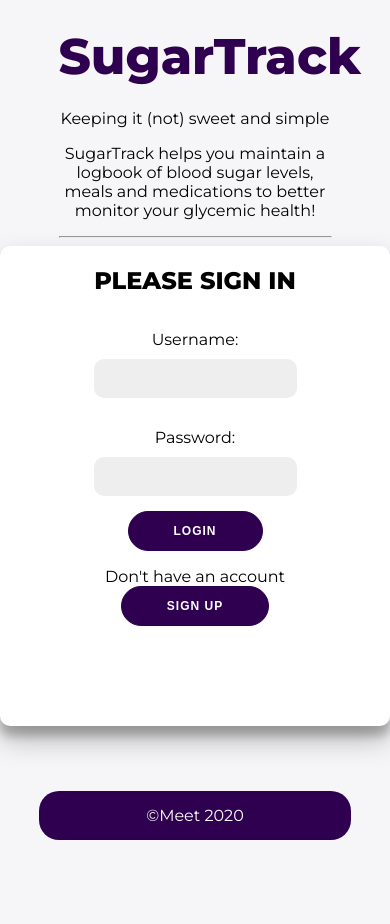
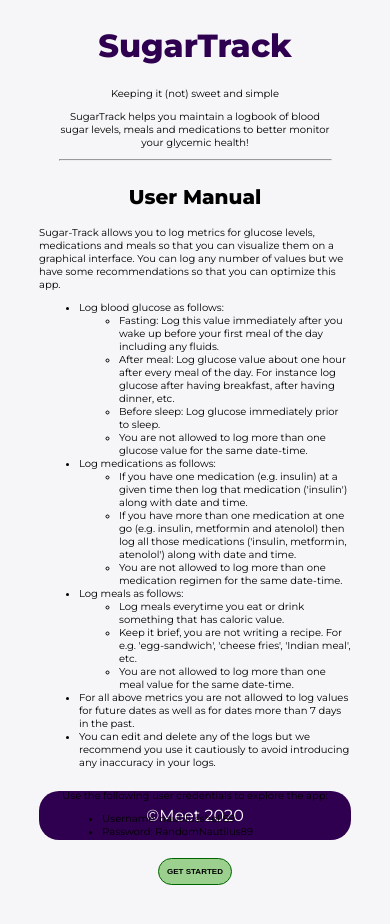
Before and after one commit to MeetPatel89/sugar-track-client, a React (Create React App) app: page /logdisplay in a window 390 px wide. Shown: the top 924 px of the page. Before the commit the page ends 844 px from the top, so only its background shows below. Built offline with nearby package versions, Linux system fonts and the light colour scheme.

Commit message:
add responsive landing page

```diff
--- a/src/App.css
+++ b/src/App.css
@@ -97,3 +97,52 @@
 	margin: 15px;
 	width: 70%;
 }
+
+.get-started {
+	margin: 10px;
+    background-color: #9cd08f;
+    border: 1px solid darkgreen;
+    color: black;
+}
+
+.main-container {
+	display: flex;
+	flex-direction: column;
+	justify-content: center;
+	align-items: center;
+}
+
+@media all and (max-width: 650px) {
+	h1 #header {
+		font-size: 1.3em;
+	}
+
+	h2 {
+		font-size: 25px;
+	}
+
+	 p,
+	 ul {
+		font-size: 10px;
+	}
+
+	button {
+		font-size: 8px;
+		letter-spacing: normal;
+		padding: 10px;
+	}
+}
+
+@media all and (max-width: 450px) {
+	h1 #header {
+		font-size: 1em;
+	}
+
+	h2 {
+		font-size: 20px;
+	}
+
+	button {
+		padding: 8px;
+	}
+}
--- a/src/App.js
+++ b/src/App.js
@@ -3,13 +3,15 @@
 import SignIn from './SignIn/SignIn';
 import './App.css';
 import Footer from './Footer/Footer';
-
+import UserManual from './UserManual/UserManual';
+import Header from './Header/Header';
 
 export default class App extends Component {
   constructor(props) {
     super(props);
     this.state = {
-      signInForm: true
+      signInForm: true,
+      Landing: true
     };
   }
 
@@ -23,13 +25,26 @@
     })
   }
 
+  handleStart = () => {
+    this.setState({
+      Landing: false
+    })
+  }
+
   render() {
     return (
       <>
-
-        {(this.state.signInForm)
+        {(this.state.Landing)
+        ? <><Header/><main className="main-container"><UserManual/><div className="dummy-account"><p>Use the following user credentials to explore the app:
+        <ul>
+          <li>Username: nautilusshell89</li>
+          <li>Password: RandomNautilus89</li></ul></p></div><button type="button" className="get-started" onClick={this.handleStart}>Get Started</button></main></>
+        :(
+          (this.state.signInForm)
           ? <SignIn handleClick={this.handleClick}/>
-          : <SignUp handleClick={this.handleClick}/>}
+          : <SignUp handleClick={this.handleClick}/>
+        )
+        }
         <Footer/>
       </>
     )
--- /dev/null
+++ b/src/EditLogForm/EditLogForm.js
@@ -0,0 +1,125 @@
+import React, { Component } from 'react';
+import moment from 'moment';
+import { Link } from 'react-router-dom';
+
+export default class EditLogForm extends Component {
+    constructor(props) {
+        super(props);
+        this.state = {
+            time: '',
+            date: '',
+            meals: '',
+            meds: '',
+            glucose: '',
+            editSuccess: false
+
+        }
+    }
+
+    handleChange = (e) => {
+        const value = e.target.value;
+        console.log(value)
+        const name = e.target.name;
+        this.setState({
+            [name]: value
+        })
+
+    }
+
+    handleSubmit = (e) => {
+        e.preventDefault();
+        const logMetric = (this.state.glucose)
+                            ?
+                            'glucose'
+                            : ((this.state.meds)
+                                ?
+                                'meds'
+                                : 'meals')
+        const logValue = this.state[logMetric]
+        const date_time = moment(`${this.state.date} ${this.state.time}`).toISOString();
+        console.log(date_time)
+        const newLog = {
+            [logMetric]: logValue,
+            date_time
+
+        }
+        console.log(newLog)
+        fetch(`http://localhost:8000/${logMetric}_logs/${this.props.userId}/${this.state.id}`, {
+            method: 'PATCH',
+            headers: {
+                'Content-type': 'application/json'
+            },
+            body: JSON.stringify(newLog)
+        })
+        .then(() => {
+            this.setState({
+                editSuccess: true
+            })
+        })
+    }
+
+
+
+    componentDidMount() {
+        const { id, user_id, date_time, ...logType } = this.props.selectedLog
+        const date = moment(date_time).format('YYYY-MM-DD')
+
+        const time = moment(date_time).format('HH:mm')
+        const logMetric = Object.keys({...logType})[0]
+        const logValue = this.props.selectedLog[logMetric]
+        this.setState({
+            id,
+            date,
+            time,
+            [logMetric]: logValue
+        })
+    }
+
+    render() {
+
+        let renderEditLogs;
+        if (this.props.selectedLog.glucose) {
+            renderEditLogs = <div className="label-control">
+            <label htmlFor="log-metric">Sugar Concentration(mg/dl):</label>
+            <input type="number" name="glucose" id="log-metric" value={this.state.glucose} onChange={this.handleChange}/>
+            </div>
+        } else if (this.props.selectedLog.meds) {
+            renderEditLogs = <div className="label-control">
+            <label htmlFor="log-metric">Medications:</label>
+            <input type="text" name="meds" id="log-metric" value={this.state.meds} onChange={this.handleChange}/>
+        </div>
+        } else if (this.props.selectedLog.meals) {
+            renderEditLogs = <div className="label-control">
+            <label htmlFor="log-metric">Meals:</label>
+            <input type="text" name="meals" id="log-metric" value={this.state.meals} onChange={this.handleChange}/>
+        </div>
+        }
+
+
+        const editSuccessMsg = (this.state.editSuccess) && (<p>You have successfully updated the log. You can go back to logdisplay by clicking on 'Cancel' button.</p>)
+
+        return (
+            <>
+
+
+                <form className="edit-form" onSubmit={this.handleSubmit}>
+                <h2>Edit Log for {this.state.date}</h2>
+                    {renderEditLogs}
+                    <div className="label-control">
+                        <label htmlFor="time">Time:</label>
+                        <input type="time" name="time" id="time" value={this.state.time} onChange={this.handleChange}/>
+                    </div>
+                    <div className="buttons">
+                    <button type="submit">Submit</button>
+                    <button type="button" onClick={this.props.handleCancelEdit}>Cancel</button>
+                    </div>
+                    {editSuccessMsg}
+
+                 </form>
+
+
+
+            </>
+        )
+    }
+}
--- a/src/Header/Header.js
+++ b/src/Header/Header.js
@@ -19,7 +19,7 @@
             <>
             <header className="logo">
 
-            <h1><Link to='/' id="header">SugarTrack</Link></h1>
+            <h1 className="main-heading"><Link to='/' id="header">SugarTrack</Link></h1>
             {welcomeMsg}
 
             <hr/>
--- a/src/Logdisplay/Logdisplay.js
+++ b/src/Logdisplay/Logdisplay.js
@@ -2,6 +2,7 @@
 import moment from 'moment';
 import './LogDisplay.css';
 import LogTable from '../LogTable/LogTable';
+import EditLogForm from '../EditLogForm/EditLogForm';
 
 export default class LogDisplay extends Component {
     constructor(props) {
@@ -12,7 +13,7 @@
            year: '',
            month: '',
            day: '',
-           expandView: false
+           editForm: false
         }
     }
 
@@ -75,6 +76,7 @@
 
     handleClick = (e) => {
         const editRow = e.target.parentElement.nextSibling.firstChild;
+
         editRow.setAttribute("class", "")
     }
 
@@ -84,8 +86,53 @@
 
     }
 
+    handleCancelEdit = () => {
+        this.setState({
+            editForm: false
+        })
+        fetch(`http://localhost:8000/logs/${this.props.id}`)
+        .then(res => res.json())
+        .then(logs => {
+            this.setState(prevState => {
+                const year = this.state.year;
+        const month = this.state.month;
+        const day = this.state.day;
+
+
+            const date = `${month} ${day} ${year}`
+            console.log(date);
+            const filteredLogs = logs.filter(log => {
+               return moment(log.date_time).format('MMM DD YYYY') === date
+            })
+
+            return {
+                logs,
+                filteredLogs
+            }
+            })
+
+
+        })
+    }
+
+    handleAfterEdit = () => {
+        fetch(`http://localhost:8000/logs/${this.props.id}`)
+        .then(res => res.json())
+        .then(logs => {
+
+            const filteredLogs = this.state.filteredLogs.map(log => {if (log.id === this.state.selectedLog.id) {
+                if (Object.keys(log).includes(this.state.logMetric)) {
+                    return null;
+                }
+            } else {
+                return log;
+            }})
+        })
+    }
+
     handleEdit = (e) => {
         console.log(e.target.parentElement.parentElement.previousElementSibling);
+        console.log(e.target);
         const DeleteRow = e.target.parentElement.parentElement.previousElementSibling;
         const idAttribute = (DeleteRow.getAttribute('id'))
         const id = idAttribute.split(' ')[0];
@@ -94,11 +141,15 @@
         console.log(logMetric);
         const selectedLog = this.state.filteredLogs.find(log => log.id === parseInt(id) && Object.keys(log).includes(logMetric));
         this.setState({
-            selectedLog
+            selectedLog,
+            editForm: true,
+            logMetric
         })
 
 
     }
+
+
 
     handleDelete = (e) => {
         console.log(e.target.parentElement.parentElement.previousElementSibling);
@@ -211,24 +262,6 @@
        </td>
         </tr>
 
-        const editForm = <tr><td colSpan="3" className="hidden"><form className="edit-form">
-                            <div className="label-control">
-                                <label htmlFor="log-metric">{this.state.logMetric}:</label>
-                                { (this.state.logMetric === "glucose")
-                                    ?
-                                     <input type="number" name="log-metric" id="log-metric"/>
-                                    :
-                                    <input type="text" name="log-metric" id="log-metric"/>
-                                }
-
-                            </div>
-                            <div className="label-control">
-                                <label htmlFor="time">{this.state.time}</label>
-                                <input type="time" name="time" id="time" />
-                            </div>
-                         </form>
-                         </td>
-                         </tr>
 
         if (this.state.displayLogs) {
             renderLogs = this.state.filteredLogs.map((log) => {
@@ -237,12 +270,12 @@
                 return <Fragment key={`${log.id}glu`}><tr id={`${log.id} glucose`} onMouseOver={this.handleMouseOver} onMouseOut={this.handleMouseOut} onClick={this.handleClick} className="log-display-list-item" ><td>{date_time}</td><td>Glucose</td><td>{log.glucose}</td></tr>
 
                     {modifyRow}
-                    {editForm}
+
                         </Fragment>
                 } else if (log.meds) {
-                return <Fragment key={`${log.id}med`}><tr id={`${log.id} meds`}  onMouseOver={this.handleMouseOver} onMouseOut={this.handleMouseOut} onClick={this.handleClick} className="log-display-list-item" ><td>{date_time}</td><td>Medication</td><td>{log.meds}</td></tr>{modifyRow}{editForm}</Fragment>
+                return <Fragment key={`${log.id}med`}><tr id={`${log.id} meds`}  onMouseOver={this.handleMouseOver} onMouseOut={this.handleMouseOut} onClick={this.handleClick} className="log-display-list-item" ><td>{date_time}</td><td>Medication</td><td>{log.meds}</td></tr>{modifyRow}</Fragment>
                 } else {
-                return <Fragment key={`${log.id}meal`}><tr id={`${log.id} meals`} onMouseOver={this.handleMouseOver} onMouseOut={this.handleMouseOut} onClick={this.handleClick} className="log-display-list-item" ><td>{date_time}</td><td>Meal</td><td>{log.meals}</td></tr>{modifyRow}{editForm}</Fragment>
+                return <Fragment key={`${log.id}meal`}><tr id={`${log.id} meals`} onMouseOver={this.handleMouseOver} onMouseOut={this.handleMouseOut} onClick={this.handleClick} className="log-display-list-item" ><td>{date_time}</td><td>Meal</td><td>{log.meals}</td></tr>{modifyRow}</Fragment>
                 }
             })
 
@@ -254,6 +287,10 @@
 
         return (
             <>
+            {(this.state.editForm)
+            ?
+            <EditLogForm selectedLog={this.state.selectedLog} handleEditSubmit={this.handleEditSubmit} handleCancelEdit={this.handleCancelEdit} userId={this.props.id} handleAfterEdit={this.handleAfterEdit}/>
+            :
 
 
             <section className="log-display">
@@ -300,6 +337,7 @@
 
 
             </section>
+    }
             </>
         )
     }
--- a/src/UserManual/UserManual.js
+++ b/src/UserManual/UserManual.js
@@ -36,6 +36,7 @@
                             </ul>
                         </li>
                         <li>For all above metrics you are not allowed to log values for future dates as well as for dates more than 7 days in the past.</li>
+                        <li>You can edit and delete any of the logs but we recommend you use it cautiously to avoid introducing any inaccuracy in your logs.</li>
                     </ul>
                 </section>
             </>
```
Also changed, not shown: src/Logdisplay/LogDisplay.css (+7 -0 lines).
